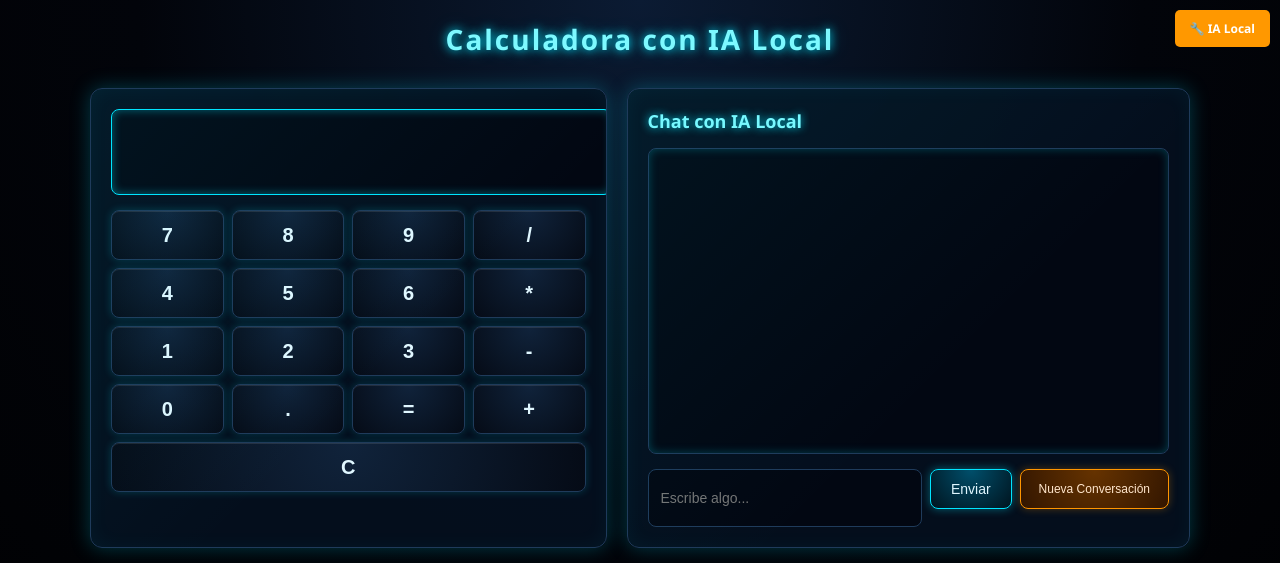
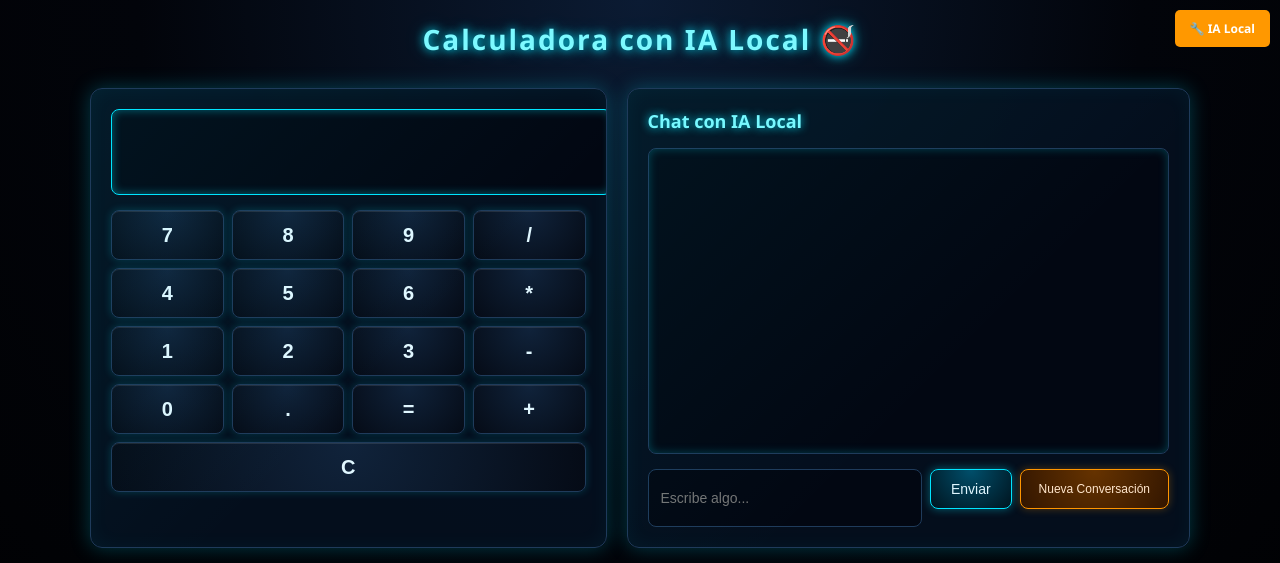
Before and after one commit to LucianoCMInteligencia/Calculadora-IA, a plain HTML site: page index.html in a window 1280 px wide. Shown: the top 563 px of the page. Drawn offline with Linux system fonts and the light colour scheme.

Commit message:
Add emoji to header in index.html

```diff
--- a/index.html
+++ b/index.html
@@ -9,7 +9,7 @@
 
 <div class="container">
 
-    <h1>Calculadora con IA Local</h1>
+    <h1>Calculadora con IA Local &#x1F6AD</h1>
 
     <div class="calculator">
         <input type="text" id="display" readonly>
```
